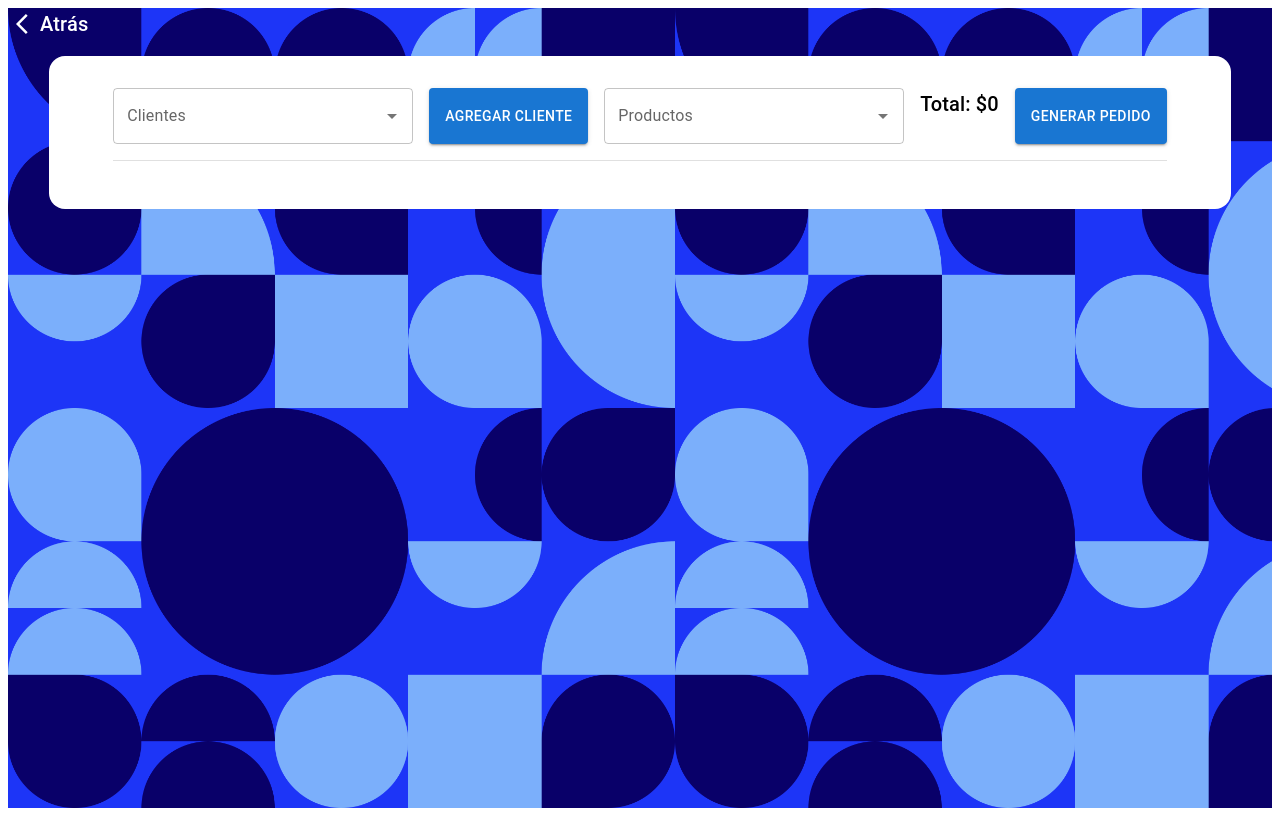
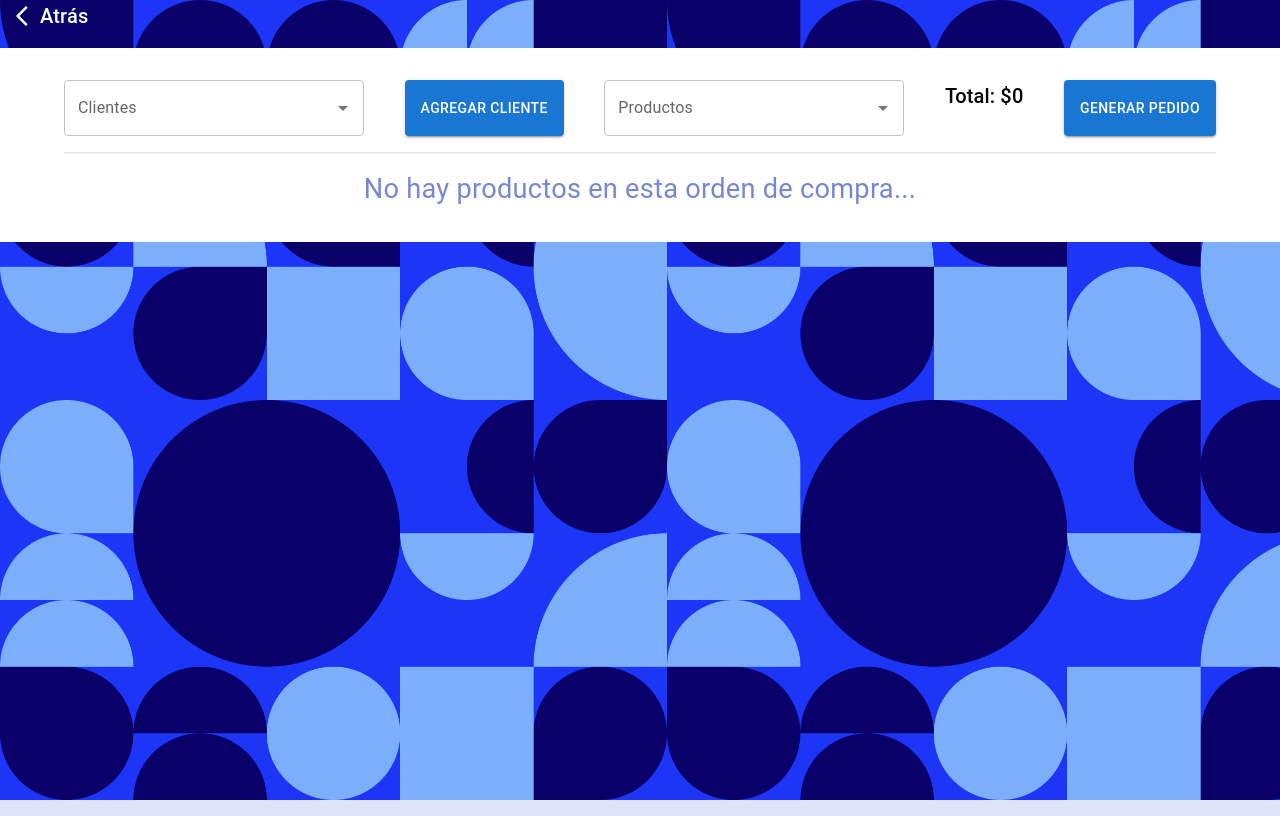
Before and after one commit to CarlosAC-29/Invento_Track, a Next.js app in the folder invento-track-frontend/: page /pages/usuarios/registro-pedido in a window 1280 px wide. Built offline with nearby package versions, Linux system fonts and the light colour scheme.

Commit message:
background error fixed

```diff
--- a/invento-track-frontend/src/app/layout.js
+++ b/invento-track-frontend/src/app/layout.js
@@ -1,4 +1,5 @@
 import { Inter } from "next/font/google";
+import "./globals.css"
 
 const inter = Inter({ subsets: ["latin"] });
 
--- a/invento-track-frontend/src/app/pages/usuarios/registro-pedido/page.jsx
+++ b/invento-track-frontend/src/app/pages/usuarios/registro-pedido/page.jsx
@@ -3,21 +3,39 @@ import React, { useState } from 'react';
 import { Box, Typography, Stack, TextField, Button, Autocomplete, Divider } from '@mui/material';
 import styles from './styles.module.css';
 import ArrowBackIosIcon from '@mui/icons-material/ArrowBackIos';
+import { useForm } from 'react-hook-form';
 
 export default function RegistroPedido() {
     const [productosAgregados, setProductosAgregados] = useState([]);
 
+    const { register, handleSubmit, setValue} = useForm(
+        {
+            defaultValues: {
+                cliente: '',
+                productos: '',
+                total: '',
+            }
+        }
+    )
+
     const Clientes = [
-        { id : 1, value: 1, label: 'Carlos' },
-        { id : 2, value: 2, label: 'Camilo' },
-        { id : 3, value: 3, label: 'Luis' }
+        { id: 1, value: 1, label: 'Carlos' },
+        { id: 2, value: 2, label: 'Camilo' },
+        { id: 3, value: 3, label: 'Luis' }
     ];
 
     const Productos = [
-        { id : 1, value: 1, label: 'Agua', precio: 2000 },
-        { id : 2, value: 2, label: 'Gaseosa', precio: 3000 },
-        { id : 3, value: 3, label: 'Bombon', precio: 500 }
+        { id: 1, value: 1, label: 'Agua', precio: 2000 },
+        { id: 2, value: 2, label: 'Gaseosa', precio: 3000 },
+        { id: 3, value: 3, label: 'Bombon', precio: 500 }
     ];
+
+    const processForm = (data) => {
+        console.log(productosAgregados);
+        setValue('productos', productosAgregados)
+        setValue('total', valorTotalGeneral)
+        alert(JSON.stringify(data));
+    }
 
     const handleChange = (event) => {
         setAge(event.target.value);
@@ -74,10 +92,6 @@ export default function RegistroPedido() {
         // Tu lógica para redirigir al usuario
     };
 
-    const handleSubmit = (event) => {
-        event.preventDefault();
-        console.log(productosAgregados)
-    }
 
     // Calcular el valor total general
     const valorTotalGeneral = productosAgregados.reduce((total, producto) => total + producto.valorTotal, 0);
@@ -91,8 +105,8 @@ export default function RegistroPedido() {
                         <Typography variant='h6'> Atrás </Typography>
                     </Box>
                 </Box>
-                <Box sx={{ bgcolor: 'white', borderRadius: '1rem', padding: '2rem 4rem', marginBottom: '1rem' }}>
-                    <form onSubmit={handleSubmit}>
+                <Box sx={{ width: "100%", bgcolor: 'white', padding: '2rem 4rem', marginBottom: '1rem' }}>
+                    <form onSubmit={handleSubmit(processForm)}>
                         <Stack spacing={2} direction={'row'} justifyContent="space-between">
                             <Autocomplete
                                 disablePortal
@@ -101,7 +115,7 @@ export default function RegistroPedido() {
                                 getOptionLabel={(option) => `${truncateText(option.label)} (${option.id})`}
                                 isOptionEqualToValue={(option, value) => option.id === value.id}
                                 sx={{ width: 300 }}
-                                renderInput={(params) => <TextField {...params} label="Clientes" />}
+                                renderInput={(params) => <TextField {...register('cliente')} {...params} label="Clientes" />}
                             />
                             <Button variant='contained'>Agregar Cliente</Button>
                             <Autocomplete
@@ -119,10 +133,15 @@ export default function RegistroPedido() {
                             <Button type='submit' variant='contained'>Generar Pedido</Button>
                         </Stack>
                         <Divider sx={{ margin: "1rem 0" }} />
+                        {productosAgregados.length === 0 && (
+                            <Stack sx={{textAlign:"center"}} direction={"column"} justifyContent={"center"} alignItems={"center"}>
+                                <Typography sx={{color : "#7688D2", fontSize: "1.7rem"}}>No hay productos en esta orden de compra...</Typography>
+                            </Stack>
+                        )}
                         {productosAgregados.map((producto, index) => (
                             <Stack key={index} direction={"row"} spacing={2} sx={{ background: "#fff", padding: "1rem", margin: "1rem 0", borderRadius: "1rem" }}>
-                                <TextField sx={{textOverflow: 'ellipsis'}}  readOnly  value={truncateText(producto.referencia)} label="Referencia" />
-                                <TextField sx={{textOverflow: 'ellipsis'}}  readOnly value={truncateText(producto.producto)} label="Producto" />
+                                <TextField sx={{ textOverflow: 'ellipsis' }} readOnly value={truncateText(producto.referencia)} label="Referencia" />
+                                <TextField sx={{ textOverflow: 'ellipsis' }} readOnly value={truncateText(producto.producto)} label="Producto" />
                                 <TextField readOnly value={producto.valorUnitario} label="Valor Unitario" />
                                 <TextField label="Cantidad" value={producto.cantidad} onChange={(event) => handleCantidadChange(event, index)} />
                                 <TextField value={producto.valorTotal} label="Valor Total" />
--- a/invento-track-frontend/src/app/pages/usuarios/registro-pedido/styles.module.css
+++ b/invento-track-frontend/src/app/pages/usuarios/registro-pedido/styles.module.css
@@ -2,6 +2,6 @@
     display: flex;
     justify-content: center;
     align-items: center;
-    background-image: url("/images/bg.png");
     background-size: contain;
+    background-image: url("../../../../../public/images/bg.png");
 }
```
